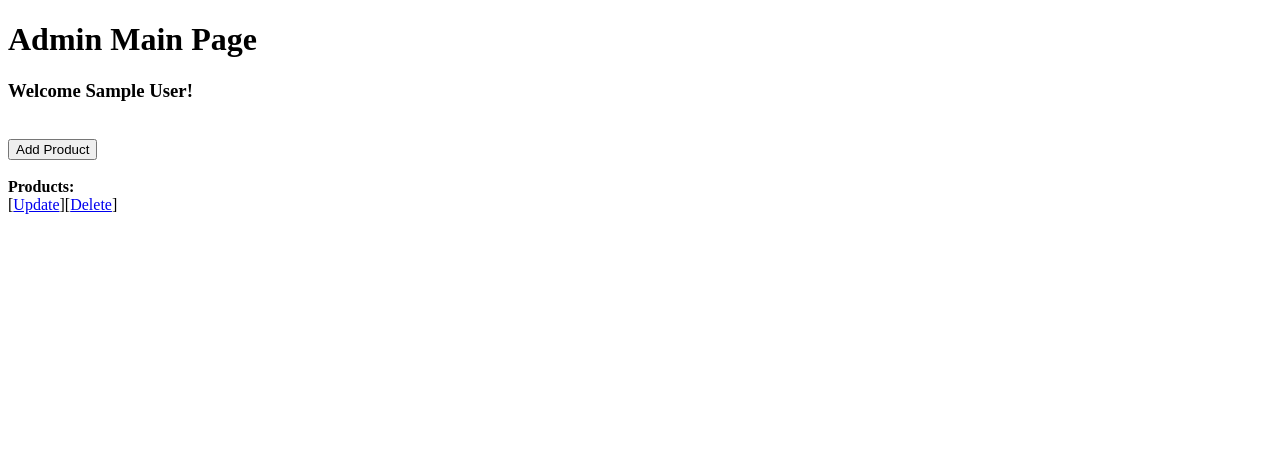
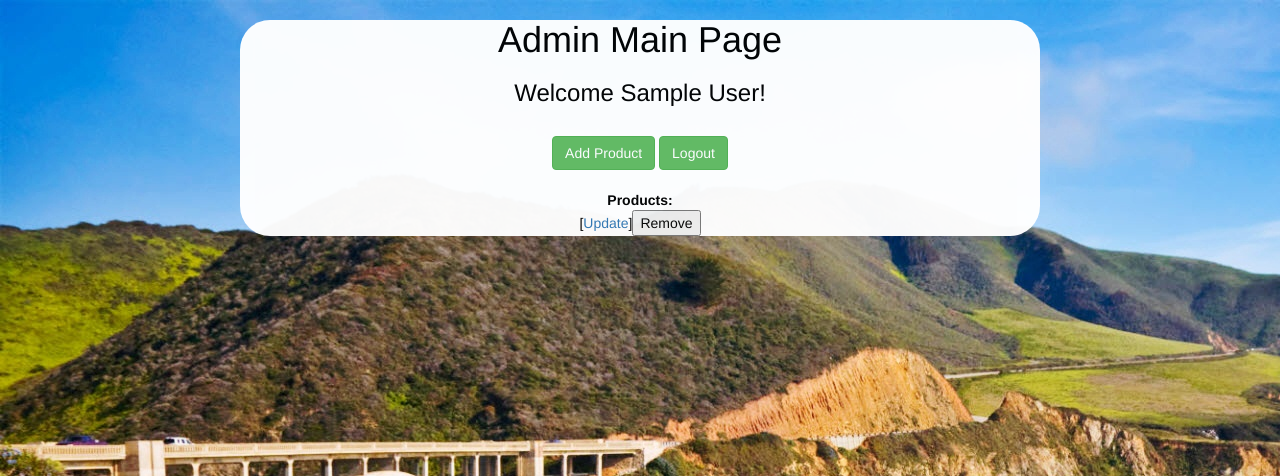
Before and after one commit to vasq5627/rubvasquez, a PHP site: page /Labs/Lab7/admin.php in a window 1280 px wide. Shown: the top 476 px of the page. Run offline with PHP 8.4, Linux system fonts and the light colour scheme; the visitor is signed in with stand-in values (Sample User, id 1); tables that the repository leaves empty or names only in its code hold one stand-in row (values such as "Sample post"); data that the repository does not hold is empty; some libraries are stand-ins or nearby versions.

Commit message:
April 14th

```diff
--- a/Labs/Lab6/css/styles.css
+++ b/Labs/Lab6/css/styles.css
@@ -5,13 +5,13 @@
     background-image: url(../img/ref.jpg);
 }
 div {
-    width: 800px;
+    width: 700px;
     background-color: white;
     opacity: .9;
     color: black;
     text-align: center;
     height:100;
-    border-radius: 2px;
+    border-radius: 15px;
     margin: auto;
-    top: 100px;
+    top: 200px;
 }
--- a/Labs/Lab7/admin.php
+++ b/Labs/Lab7/admin.php
@@ -25,34 +25,64 @@
 <html>
     <head>
         <title> Admin Main Page </title>
+        <style>
+
+     @import url("css/styles.css");
+            form {
+                display: inline;
+            }
+        </style>
+
+        <script>
+
+            function confirmDelete() {
+
+                return confirm("Are you sure you want to delete it?");
+
+            }
+
+        </script>
+
     </head>
     <body>
 
 
-
+   <div>
         <h1> Admin Main Page </h1>
-
+        <script src="https://ajax.googleapis.com/ajax/libs/jquery/3.2.1/jquery.min.js"></script>
+        <script src="https://maxcdn.bootstrapcdn.com/bootstrap/3.3.7/js/bootstrap.min.js" integrity="sha384-Tc5IQib027qvyjSMfHjOMaLkfuWVxZxUPnCJA7l2mCWNIpG9mGCD8wGNIcPD7Txa" crossorigin="anonymous"></script>
+        <link href="https://maxcdn.bootstrapcdn.com/bootstrap/3.3.7/css/bootstrap.min.css" rel="stylesheet" integrity="sha384-BVYiiSIFeK1dGmJRAkycuHAHRg32OmUcww7on3RYdg4Va+PmSTsz/K68vbdEjh4u" crossorigin="anonymous">
         <h3> Welcome <?=$_SESSION['adminName']?>! </h3>
 
         <br />
         <form action="addProduct.php">
-            <input type="submit" name="addproduct" value="Add Product"/>
+            <input type="submit" name="addproduct" class="btn btn-success" value="Add Product"/>
         </form>
 
-        <br />
+        <form action="logout.php">
+            <input type="submit" class="btn btn-success" value="Logout"/>
+        </form>
+
+        <br /> <br />
         <strong> Products: </strong> <br />
 
         <?php $records=displayAllProducts();
             foreach($records as $record) {
                 echo "[<a href='updateProduct.php?productId=".$record['productId']."'>Update</a>]";
-                echo "[<a href='deleteProduct.php?productId=".$record['productId']."'>Delete</a>]";
+                //echo "[<a href='deleteProduct.php?productId=".$record['productId']."'>Delete</a>]";
+
+                echo "<form action='deleteProduct.php' onsubmit='return confirmDelete()'>";
+                echo "<input type='hidden' name='productId' value= " . $record['productId'] . " />";
+                echo "<input type='submit' value='Remove'>";
+                echo "</form>";
+
                 echo $record['productName'];
                 echo '<br>';
             }
 
         ?>
 
-
+    </div>
 
     </body>
 </html>
--- /dev/null
+++ b/Labs/Lab7/css/styles.css
@@ -0,0 +1,16 @@
+div, form{
+      width: 800px;
+    background-color: white;
+    opacity: .97;
+    color: black;
+    text-align: center;
+    height:150;
+    border-radius: 30px;
+    margin: auto;
+    top: 100px;
+
+
+}
+body{
+    background-image:url(../bix.jpg);
+}
--- a/Labs/Lab7/loginProcess.php
+++ b/Labs/Lab7/loginProcess.php
@@ -38,8 +38,8 @@
     //print_r($record);
 
     if (empty($record)) {
-
-        echo "Wrong username or password!";
+        $_SESSION['wrong'] = "Wrong username or password.";
+        header("Location:index.php");
 
     } else {
 
```
Also changed, not shown: Labs/Lab7/addProduct.php (+7 -1 lines), Labs/Lab7/index.php (+30 -8 lines), Labs/Lab7/logout.php (added, +11 -0 lines), Labs/Lab7/updateProduct.php (+7 -2 lines), Labs/Lab7/bix.jpg (added), Labs/Lab7/cap.jpg (added), 2 other files.
